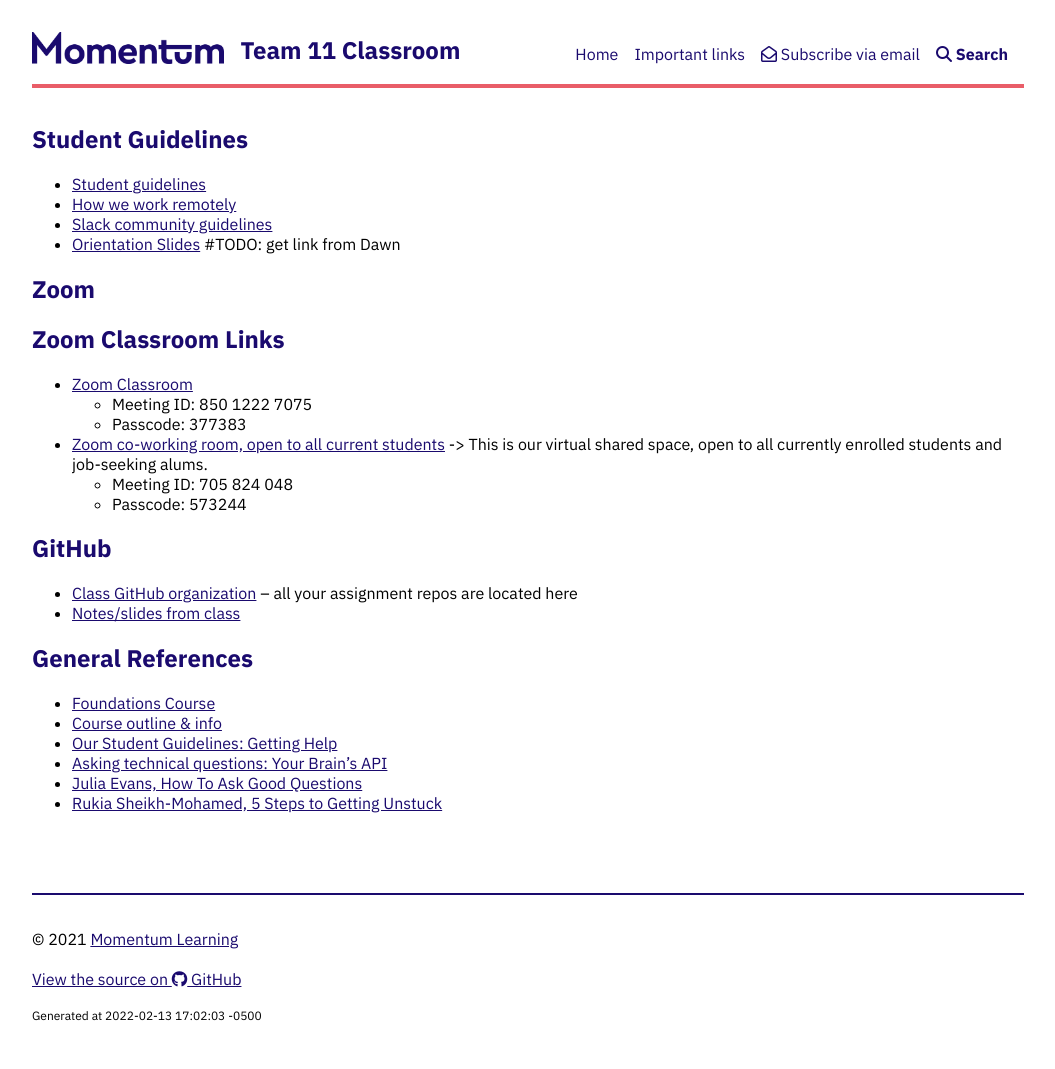
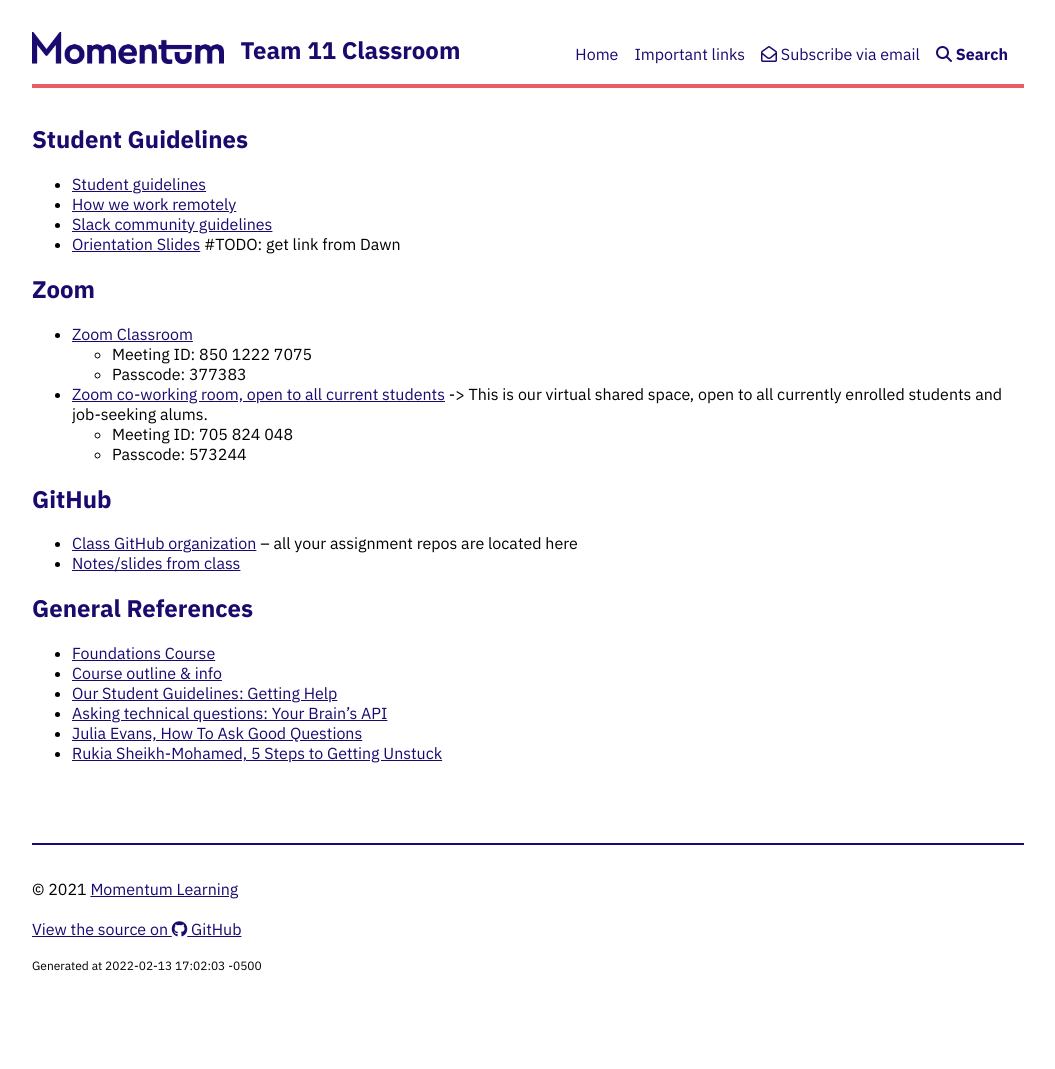
Before and after one commit to Momentum-Team-15/momentum-team-15.github.io, a Jekyll site: the page built from links.md, in a window 1280 px wide. Shown: the whole page, without its empty margins (112-1167 px from the left). Built offline with Jekyll 4.4.1, drawn with Linux system fonts in a browser that asks for light colours; nearby versions of some CDN libraries; after the commit the page ends 1019 px from its top, so only the background shows below that.

Commit message:
Remove duplicate heading

```diff
--- a/links.md
+++ b/links.md
@@ -12,8 +12,6 @@ layout: default
 - [Orientation Slides]() #TODO: get link from Dawn
 
 ## Zoom
-
-## Zoom Classroom Links
 
 - [Zoom Classroom](https://us02web.zoom.us/j/82353623090?pwd=eCs3UnhwTlZwNDE2WTM3akx1bVdyQT09)
   - Meeting ID: 850 1222 7075
```
